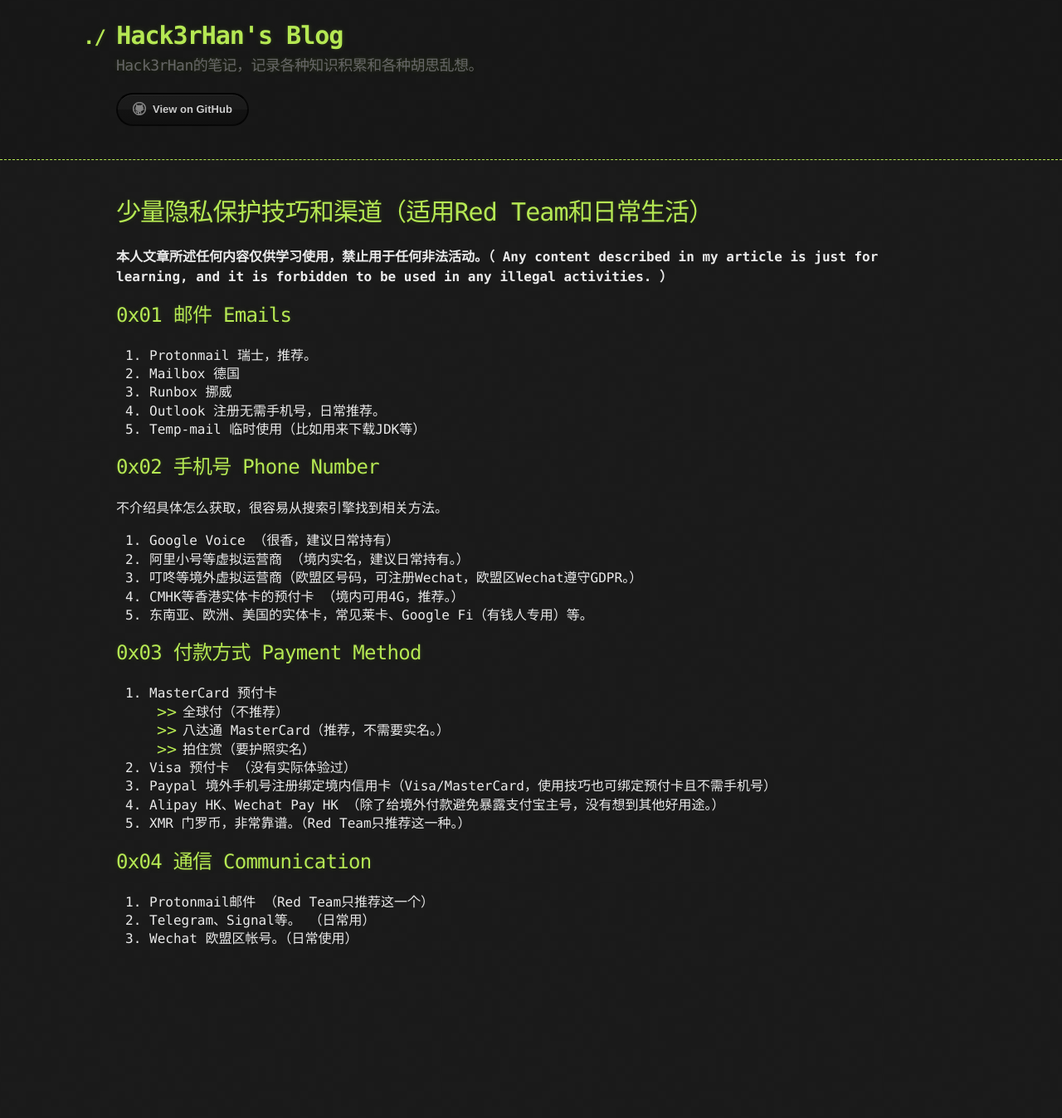
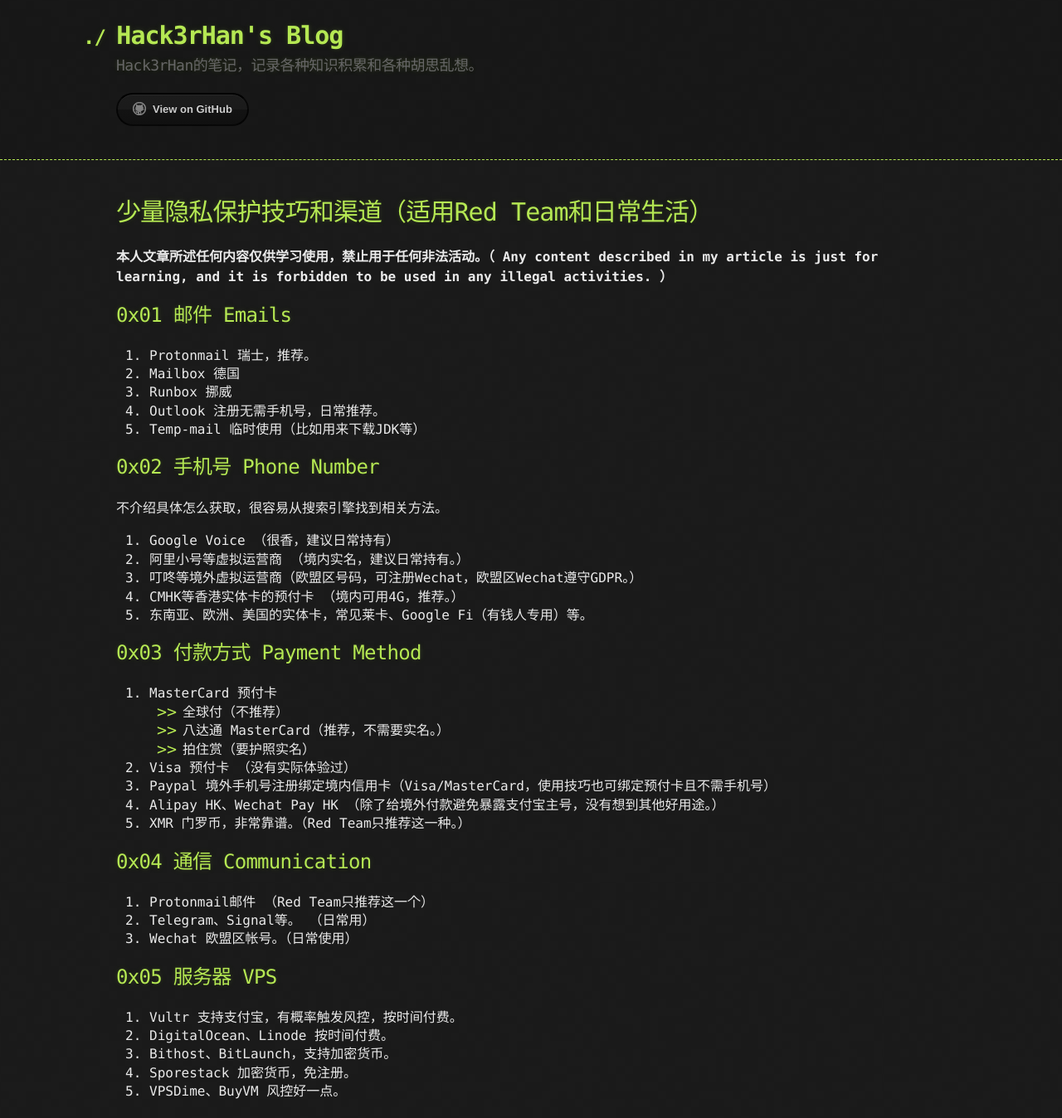
Before and after one commit to Hack3rHan/Hack3rHan.github.io, a Jekyll site: the page built from docs/2021-7-21-red-team-privacy-misc.md, in a window 1280 px wide. Shown: the whole page at 83% size. Built offline with Jekyll 4.4.1, drawn with Linux system fonts in a browser that asks for light colours; our own code applies the rules of GitHub Pages for plain Markdown files; before the commit the page ends 1164 px from its top, so only the background shows below that.

Commit message:
Add something

```diff
--- a/docs/2021-7-21-red-team-privacy-misc.md
+++ b/docs/2021-7-21-red-team-privacy-misc.md
@@ -36,3 +36,11 @@
 1. Protonmail邮件 （Red Team只推荐这一个）
 2. Telegram、Signal等。 （日常用）
 3. Wechat 欧盟区帐号。（日常使用）
+
+## 0x05 服务器 VPS
+
+1. Vultr 支持支付宝，有概率触发风控，按时间付费。
+2. DigitalOcean、Linode 按时间付费。
+3. Bithost、BitLaunch，支持加密货币。
+4. Sporestack 加密货币，免注册。
+5. VPSDime、BuyVM 风控好一点。
```
